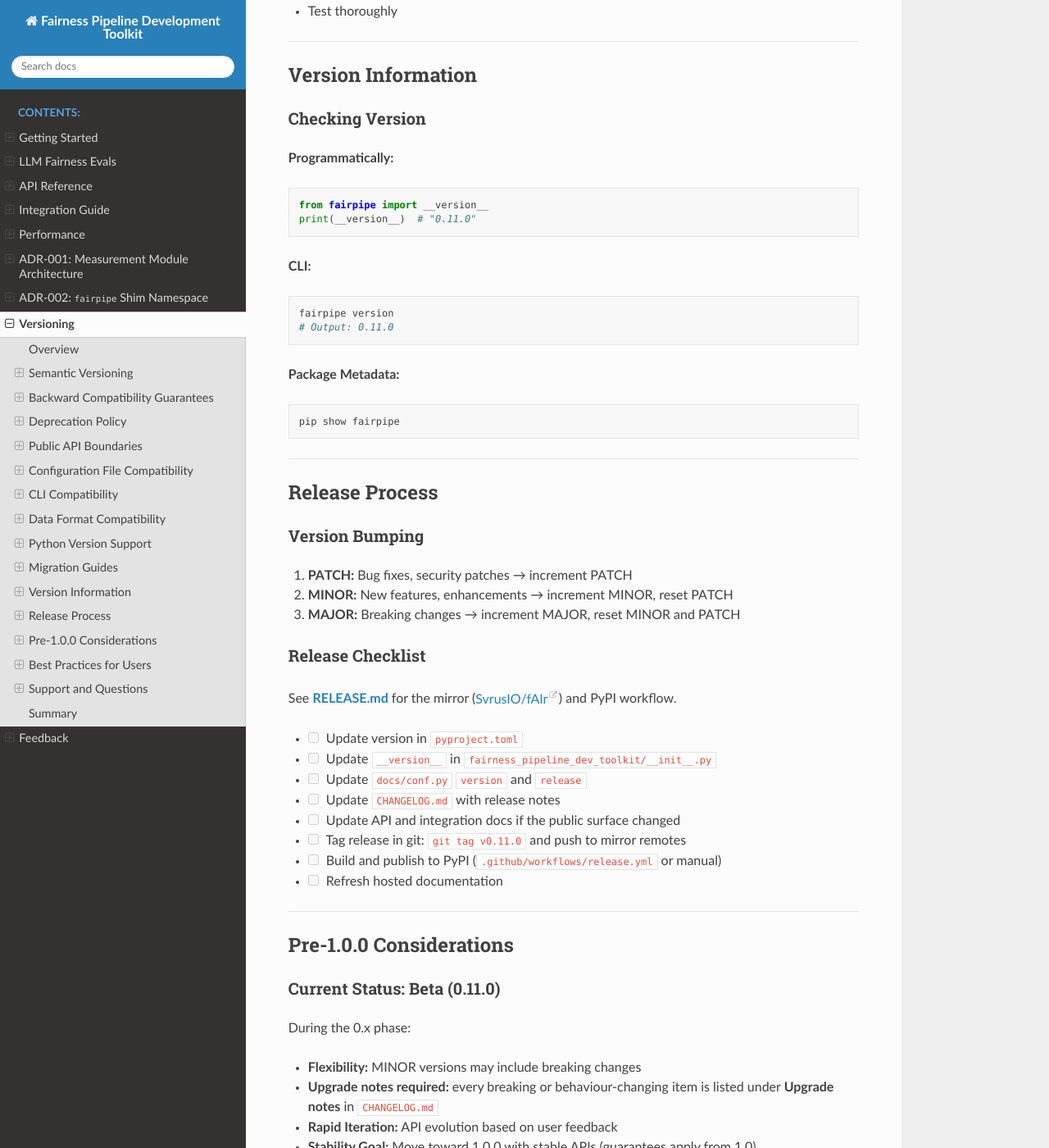
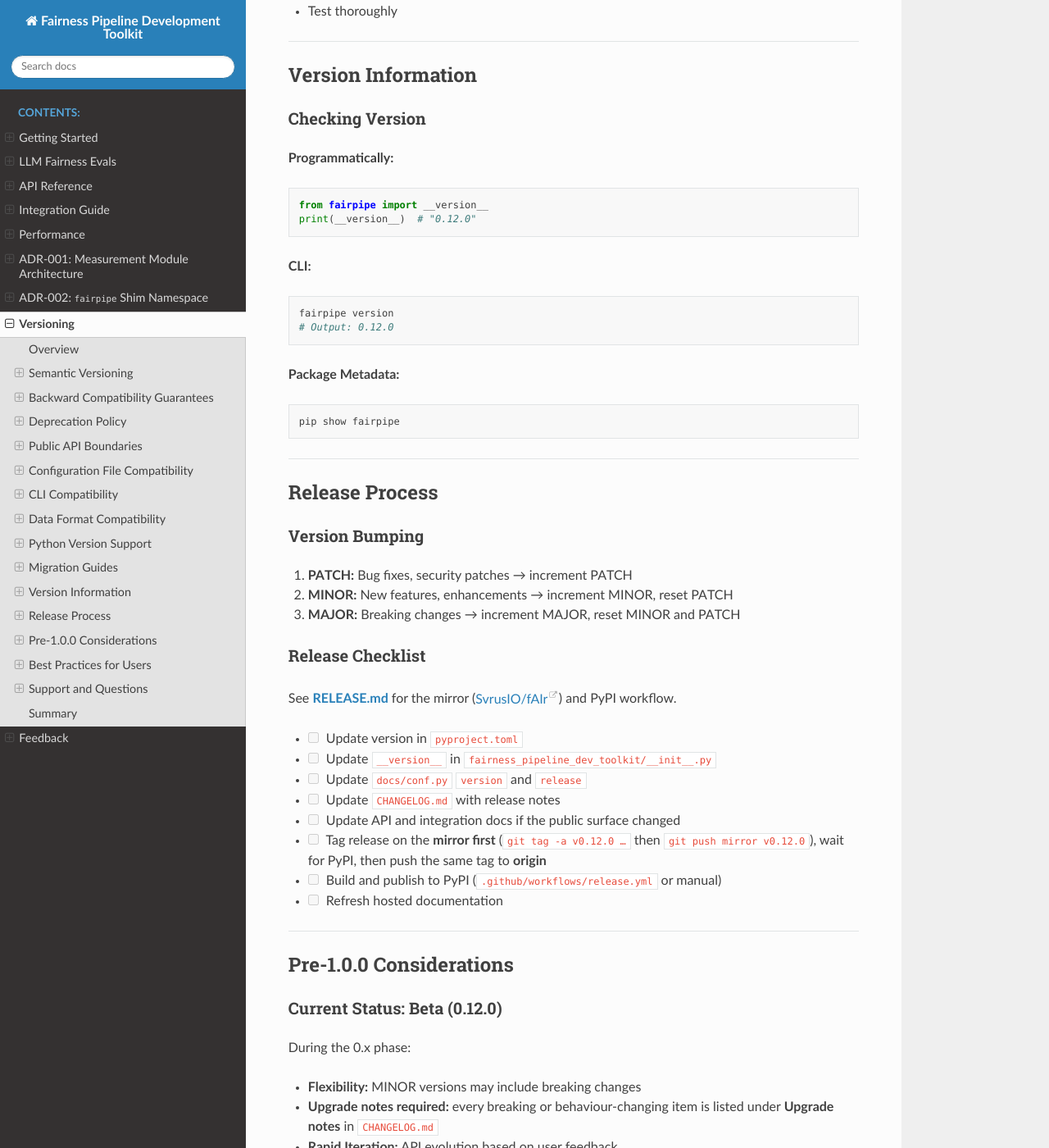
Before and after one commit to JobCollins/fairness_pipeline_dev_toolkit, a Sphinx documentation site: the page built from docs/VERSIONING.md, in a window 1280 px wide and 1400 px high, scrolled down 7585 px. Shown: the whole window at 82% size. Built offline with Sphinx 7.4.7 and the Read the Docs theme 3.1.0, drawn with Linux system fonts in a browser that asks for light colours; pages that are not in the unit, such as notebooks, are missing from menus; some of the changed text lies outside the part shown.

Commit message:
Prepare fairpipe 0.12.0 release metadata, typing pin, and docs.
Bump version strings, cut CHANGELOG v0.12.0 with Upgrade notes first, pin mypy
in CI, widen permutation_gap_pvalue ArrayLike annotations, and add a version
consistency test.

Co-authored-by: Cursor <cursoragent@cursor.com>

````diff
--- a/docs/VERSIONING.md
+++ b/docs/VERSIONING.md
@@ -1,7 +1,7 @@
 # Versioning Strategy and Backward Compatibility Policy
 
-**Last Updated:** 2026-09-21
-**Current Version:** 0.11.0
+**Last Updated:** 2026-10-06
+**Current Version:** 0.12.0
 
 ---
 
@@ -23,7 +23,7 @@ Version numbers follow the format: **MAJOR.MINOR.PATCH** (e.g., `0.5.0`)
 
 ### Current Status
 
-- **Current Version:** `0.11.0` (Beta)
+- **Current Version:** `0.12.0` (Beta)
 - **Development Status:** Beta (pre-1.0.0)
 - **0.x rule (decision):** In 0.x, a **MINOR** release may break the API. Every
   breaking or behaviour-changing item is listed under an **Upgrade notes**
@@ -312,13 +312,13 @@ If CLI changes are necessary:
 **Programmatically:**
 ```python
 from fairpipe import __version__
-print(__version__)  # "0.11.0"
+print(__version__)  # "0.12.0"
 ```
 
 **CLI:**
 ```bash
 fairpipe version
-# Output: 0.11.0
+# Output: 0.12.0
 ```
 
 **Package Metadata:**
@@ -345,7 +345,7 @@ See **[RELEASE.md](RELEASE.md)** for the mirror ([SvrusIO/fAIr](https://github.c
 - [ ] Update `docs/conf.py` `version` and `release`
 - [ ] Update `CHANGELOG.md` with release notes
 - [ ] Update API and integration docs if the public surface changed
-- [ ] Tag release in git: `git tag v0.11.0` and push to mirror remotes
+- [ ] Tag release on the **mirror first** (`git tag -a v0.12.0 …` then `git push mirror v0.12.0`), wait for PyPI, then push the same tag to **origin**
 - [ ] Build and publish to PyPI (`.github/workflows/release.yml` or manual)
 - [ ] Refresh hosted documentation
 
@@ -353,7 +353,7 @@ See **[RELEASE.md](RELEASE.md)** for the mirror ([SvrusIO/fAIr](https://github.c
 
 ## Pre-1.0.0 Considerations
 
-### Current Status: Beta (0.11.0)
+### Current Status: Beta (0.12.0)
 
 During the 0.x phase:
 
@@ -386,13 +386,16 @@ Once version 1.0.0 is released:
 
 **For Production:**
 ```txt
-fairpipe==0.11.0
+fairpipe==0.12.0
 ```
 
-**For Development:**
+**For Development (0.x):**
 ```txt
-fairpipe>=0.11.0,<1.0.0
+fairpipe~=0.12.0
 ```
+That is `>=0.12.0,<0.13`. Do **not** use `>=0.12.0,<1.0.0`: in 0.x a MINOR may break the API,
+so the compatible range is the current minor only.
+
 
 ### Staying Updated
 
@@ -432,7 +435,7 @@ If you encounter backward compatibility issues:
 ## Summary
 
 - **Versioning:** Semantic Versioning (SemVer), with an explicit **0.x** exception
-- **Current Version:** 0.11.0 (Beta)
+- **Current Version:** 0.12.0 (Beta)
 - **0.x:** MINOR releases may break the API; every break is under CHANGELOG **Upgrade notes**
 - **From 1.0.0:** Backward compatibility guaranteed within major versions
 - **Public APIs:** Stable within major versions starting at 1.0.0
--- a/docs/conf.py
+++ b/docs/conf.py
@@ -22,8 +22,8 @@ sys.path.insert(0, str(project_root))
 project = "Fairness Pipeline Development Toolkit"
 copyright = "2026, Fairness Pipeline Development Toolkit Contributors"
 author = "Fairness Pipeline Development Toolkit Contributors"
-version = "0.11.0"
-release = "0.11.0"
+version = "0.12.0"
+release = "0.12.0"
 
 # -- General configuration ---------------------------------------------------
 # https://www.sphinx-doc.org/en/master/usage/configuration.html#general-configuration
--- a/fairness_pipeline_dev_toolkit/__init__.py
+++ b/fairness_pipeline_dev_toolkit/__init__.py
@@ -39,4 +39,4 @@ __all__ = [
     "assert_llm_fairness",
 ]
 
-__version__ = "0.11.0"
+__version__ = "0.12.0"
--- a/pyproject.toml
+++ b/pyproject.toml
@@ -4,7 +4,7 @@ build-backend = "setuptools.build_meta"
 
 [project]
 name = "fairpipe"
-version = "0.11.0"
+version = "0.12.0"
 description = "Production-ready toolkit for fairness measurement, mitigation, and monitoring."
 readme = "README.md"
 license = { text = "Apache-2.0" }
@@ -68,7 +68,7 @@ dev = [
   "pre-commit>=3.6",
   "pip-tools>=7.3",
   "ruff>=0.6",
-  "mypy>=1.10",
+  "mypy==1.18.2",
   "types-python-dateutil",
   "nbclient>=0.10",
   "nbformat>=5.10",
````
Also changed, not shown: CHANGELOG.md (+4 -3 lines), DOCS.md (+3 -3 lines), README.md (+5 -0 lines), docs/api.md (+2 -2 lines), docs/integration_guide.md (+1 -1 lines), 3 other files.
